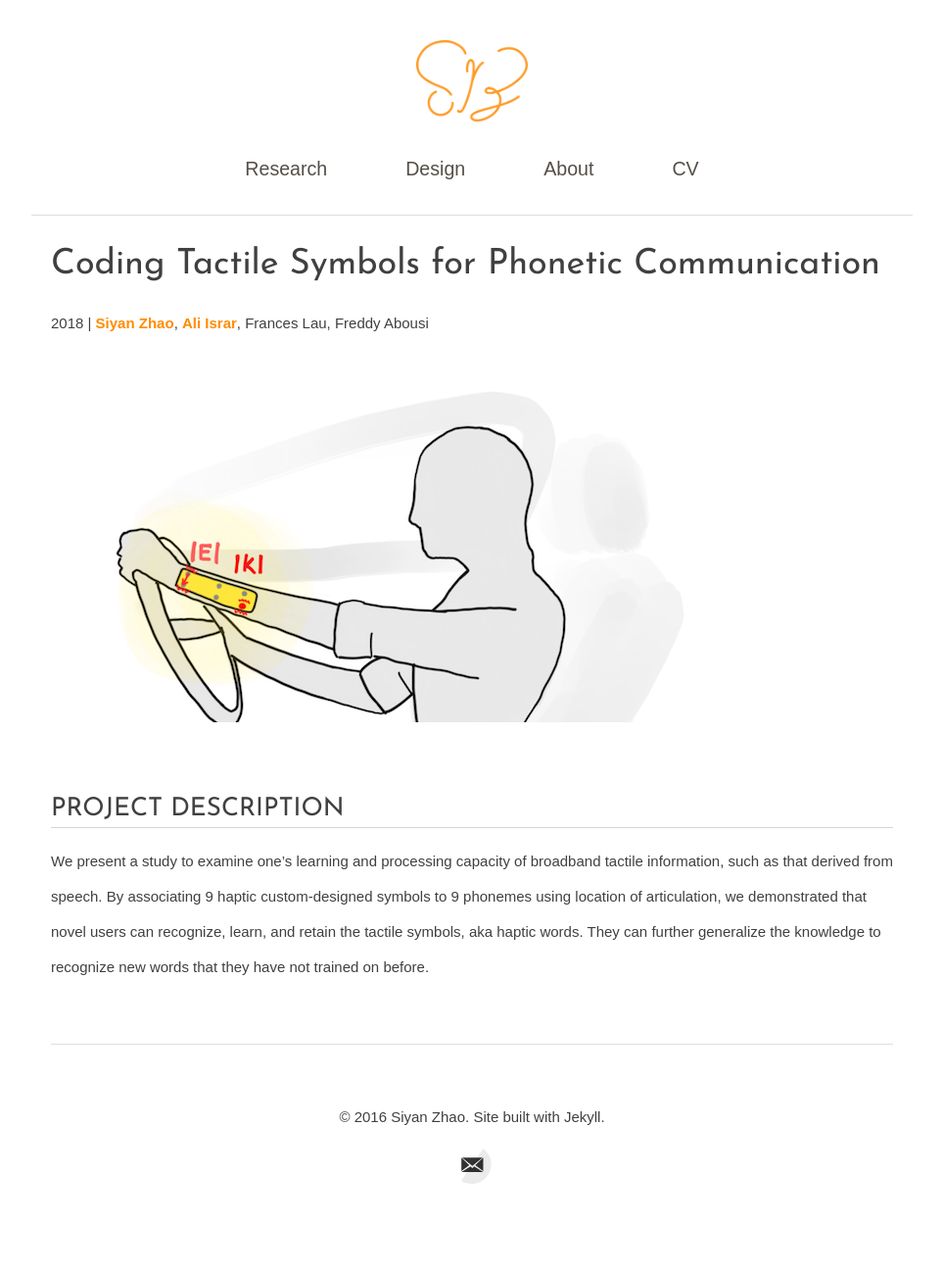
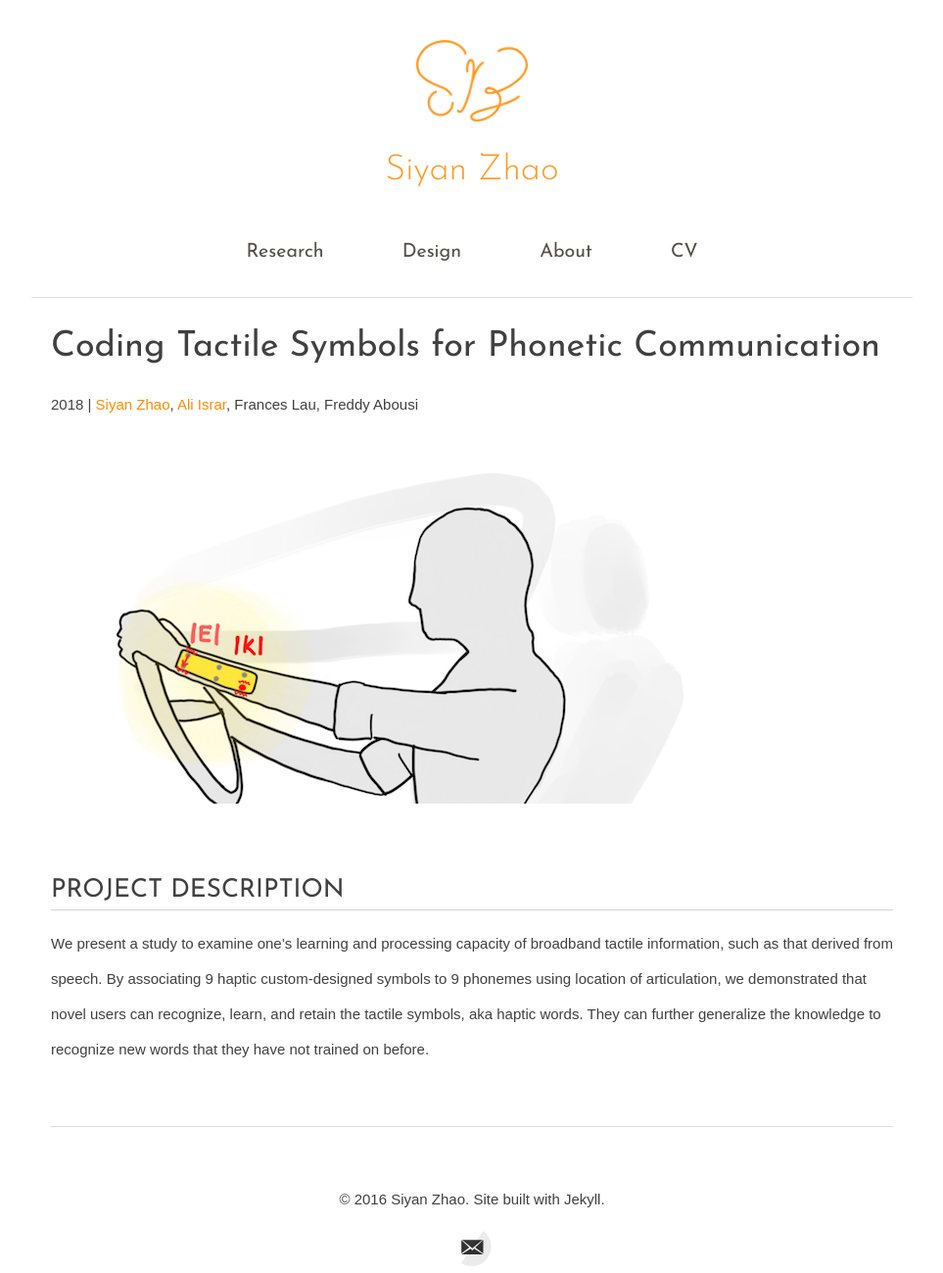
Before and after one commit to siyanz/siyanz.github.io, a Jekyll site: the page built from _posts/2017-5-1-Coding-Tactile-Symbols.md, in a window 1280 px wide. Shown: the whole page at 98% size, without its empty margins (158-1121 px from the left). Built offline with Jekyll 4.4.1, drawn with Linux system fonts in a browser that asks for light colours; nearby versions of some CDN libraries; some web fonts are replaced; before the commit the page ends 1215 px from its top, so only the background shows below that.

Commit message:
added name to site

```diff
--- a/_includes/default.html
+++ b/_includes/default.html
@@ -18,7 +18,7 @@
 
     <link rel="icon" href="{{ site.baseurl }}/images/SZ2.png">
 
-    {% if page.color %}
+    <!-- {% if page.color %}
     <style type="text/css">
      .main a {
         color: {{ page.color }};
@@ -29,7 +29,7 @@
         color: {{ page.color }};
         text-decoration: underline;
       }
-     </style>
+     </style> -->
     {% endif %}
 
     <!-- Created with Jekyll Now - http://github.com/barryclark/jekyll-now -->
@@ -46,7 +46,7 @@
             <img class="mobile-logo" src="{{ site.baseurl }}/images/SZ2.png"/>
           </a>
           <div class="mobile-title">
-            <a href="{{ site.baseurl }}/"><h4 style="padding-top: 10px;">Siyan Zhao</h4></a>
+            <a href="{{ site.baseurl }}/"><h4 style="padding-top: 10px; font-weight: 300;">Siyan Zhao</h4></a>
           </div>
         </div>
         <div>
@@ -71,6 +71,7 @@
         <div class="navbar-brand-div">
           <a href="{{ site.baseurl }}/">
             <img src="{{ site.baseurl }}/images/SZ2.png" style="width: 10%;"/>
+            <h1 id="name">Siyan Zhao</h1>
           </a>
         </div>
         <nav id="main-nav">
--- a/assets/js/page.js
+++ b/assets/js/page.js
@@ -11,7 +11,7 @@ $( document ).ready(function() {
       // TODO get text of item match to highlightName
       var itemText = $(item).text().toLowerCase();
 
-      if (highlightName == "" || ["publication", "ux"].includes(highlightName)) {
+      if (highlightName == "" || ["publications", "ux"].includes(highlightName)) {
         if (itemText == "research") {
           $(item).addClass("active");
         }
--- a/style.scss
+++ b/style.scss
@@ -14,9 +14,10 @@
 // Title font
 @import url(https://fonts.googleapis.com/css?family=Merriweather);
 // Content font
-@import url(https://fonts.googleapis.com/css?family=Josefin+Sans:400,700,600);
+@import url(https://fonts.googleapis.com/css?family=Josefin+Sans:300,400,700,600);
 @import url(https://fonts.googleapis.com/css?family=Open+Sans);
 @import url(https://fonts.googleapis.com/css?family=Droid+Sans);
+@import url(https://fonts.googleapis.com/css?family=Poiret+One);
 
 // Default.html
 body{
@@ -161,6 +162,15 @@ a.nav-link:hover { color: #777; }
   }
 }
 
+// Site Name
+#name {
+  color: #ff9a25;
+  font-weight: 300;
+  padding-top: 5px;
+  :hover {
+  }
+
+}
 // Nav
 #main-nav {
   clear:both;
@@ -193,6 +203,8 @@ a.nav-link:hover { color: #777; }
   a {
     color: #554E47;
     padding: 10px 10px 5px 10px;
+    font-family: 'Josefin Sans', sans-serif;
+
   }
 
   a:hover {
```
Also changed, not shown: _posts/2014-6-1-Feel-Effects.md (+1 -1 lines), _posts/2015-6-1-Feeling-Stories.md (+1 -1 lines), _posts/2015-6-1-Intermanual-Apparent-Motion.md (+1 -1 lines), _posts/2015-7-1-StereoHaptics.md (+1 -1 lines), _posts/2017-5-1-Coding-Tactile-Symbols.md (+1 -1 lines).
